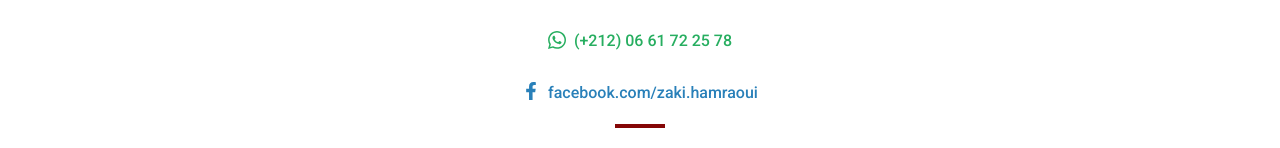
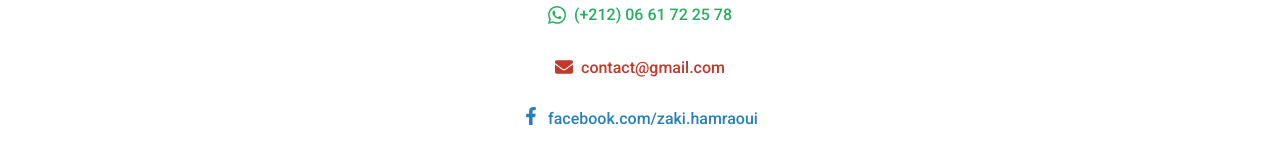
Before and after one commit to leMedi/electro-zakaria-vcard, a plain HTML site: page index.html in a window 1280 px wide. Shown: the part 310-458 px from the top of the page. Drawn offline with Linux system fonts and the light colour scheme.

Commit message:
make mail link red

```diff
--- a/index.html
+++ b/index.html
@@ -111,6 +111,10 @@
     a.facebook-link {
       color: #2980b9!important;
     }
+
+    a.gmail-link {
+      color: #c0392b!important;
+    }
   </style>
 
   <style>
@@ -127,6 +131,7 @@
     <h2>Contact Us</h2>
     <a href="tel:+212661722578"><img class="contact-icon" src="https://unpkg.com/@fortawesome/fontawesome-free@5.13.0/svgs/solid/phone-alt.svg" alt="Phone" /> (+212) 06 61 72 25 78</a>
     <a class="whatsapp-link" href="https://wa.me/212661722578"><img class="contact-icon whatsapp" src="whatsapp.svg" alt="Whatsapp" /> (+212) 06 61 72 25 78</a>
+    <a class="gmail-link" href="mailto:contact@gmail.com?subject=Contact+Carte+Visit"><img class="contact-icon" src="envelope.svg" alt="Mail" /> contact@gmail.com</a>
     <a class="facebook-link" href="https://fb.com/zaki.hamraoui"><img class="contact-icon facebook-icon" src="facebook-f.svg" alt="Facebook" /> facebook.com/zaki.hamraoui</a>
 
     <span class="divider"></span>
```
Also changed, not shown: envelope.svg (added).
